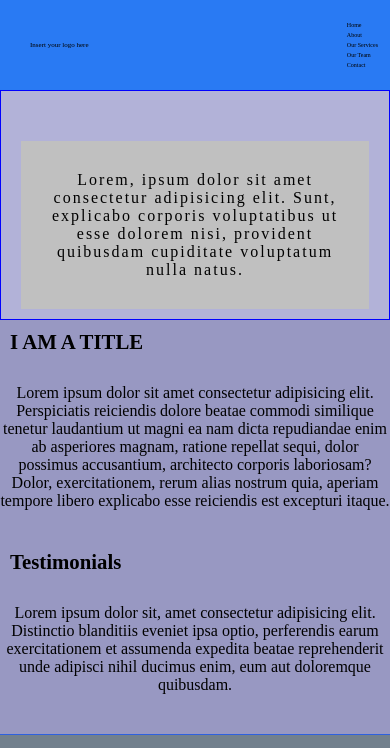
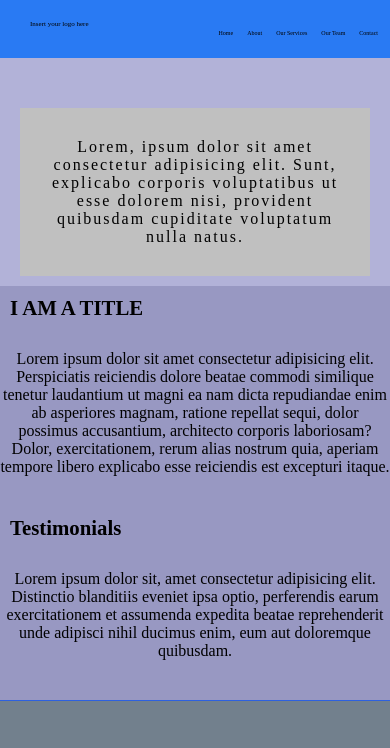
Before and after one commit to Khalinadenae/Mod1Project1, a plain HTML site: page index.html in a window 390 px wide. Shown: the top 748 px of the page. Drawn offline with Linux system fonts and the light colour scheme.

Commit message:
removed inline styling , changed classes to ID css selectors

```diff
--- a/index.html
+++ b/index.html
@@ -23,9 +23,9 @@
 </nav>
 
     <!-- Hero section-->
-<div class="hero-section" style="background-color: rgb(178, 178, 216);">
-  <div class="content" style="border: 1px solid blue;">
-      <div class="hero-text" style="background-color:silver ;">
+<div id="hero-section">
+  <div id="content">
+      <div id="hero-text" >
             <p> Lorem, ipsum dolor sit amet consectetur adipisicing elit. Sunt, explicabo
                corporis voluptatibus ut esse dolorem nisi, provident quibusdam cupiditate voluptatum
                 nulla natus.
--- a/styles.css
+++ b/styles.css
@@ -5,9 +5,10 @@
     padding: 0;
 }
 
-.nav-items{
-	display: flex;
-	flex-direction: row;
+
+ul{
+  display: flex;
+  flex-direction: row;
 	flex-wrap: nowrap;
 	justify-content: flex-end;
 	align-items: center;
@@ -15,8 +16,7 @@
 }
 
 
-
-.content{
+#content{
   display : flex;
   padding: 40px 10px 0 10px;
 }
@@ -66,11 +66,12 @@ nav{
 }
 
 /* hero section */
-.hero-text{
+#hero-text{
     width: 30%;
     letter-spacing: 2px;
     text-align: center;
      margin-left: 300px;
+     background-color:silver  ;
 
 }
 .hero-img{
@@ -88,6 +89,10 @@ width: 50%;
     background-color: rgba(77, 77, 150, 0.575);
     padding-bottom: 100px;
 }
+#hero-section{
+background-color: rgb(178, 178, 216);
+}
+
 
 .aside1{
     width: 30%;
@@ -136,10 +141,10 @@ width: 50%;
       font-size: 7px;
     }
 
-    .hero-section{
+    #hero-section{
         flex-direction: column;
     }
-    .hero-text{
+    #hero-text{
         margin: 10px;
         padding: 30px;
         width: 100%;
```
